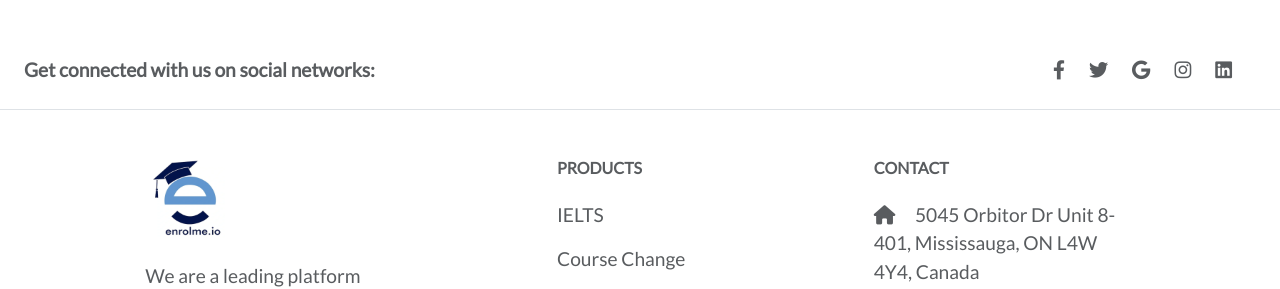
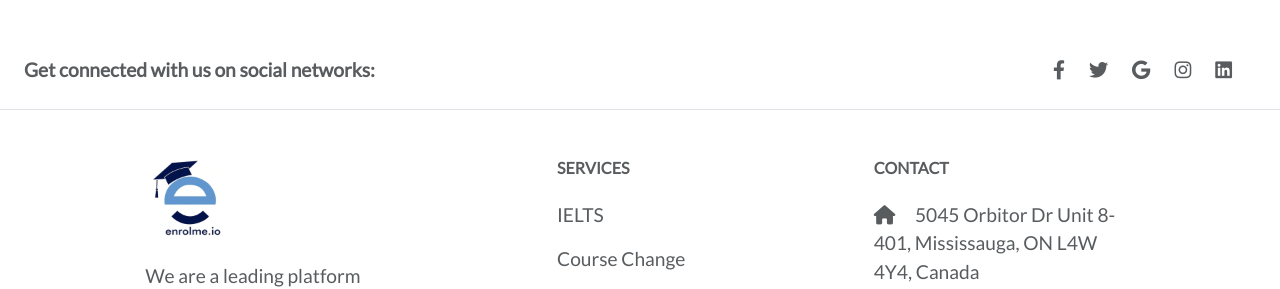
Before and after one commit to anmolpurba/enrolme, a React (Create React App) app: page / in a window 1280 px wide. Shown: the part 1799-2088 px from the top of the page. Built offline with nearby package versions, Linux system fonts and the light colour scheme; a web font is replaced by a local one.

Commit message:
contact form email- juporcontact@gmail.com

```diff
--- a/src/components/contact/Contact.js
+++ b/src/components/contact/Contact.js
@@ -6,7 +6,7 @@ function Contact() {
     <div>
         <div class="formbold-main-wrapper">
             <div class="formbold-form-wrapper">
-                <form action="https://formsubmit.co/4b295ea95bc275b1e1b804da1143f678" method="POST">
+                <form action="https://formsubmit.co/3a095c96b93b47c9dbe91bc68e646084" method="POST">
                 <div className="title" style={{display:"flex",alignItems:"center",justifyContent:"center",marginBottom:"2rem"}}>
                     <h1>Contact Us</h1>
                 </div>
--- a/src/components/footer/Footer.js
+++ b/src/components/footer/Footer.js
@@ -58,7 +58,7 @@ function Footer() {
                 <div class="col-md-2 col-lg-2 col-xl-2 mx-auto mb-4">
 
                 <h6 class="text-uppercase mb-4" style={{fontWeight:"bold"}}>
-                    Products
+                    Services
                 </h6>
                 <p>
                     IELTS
```
